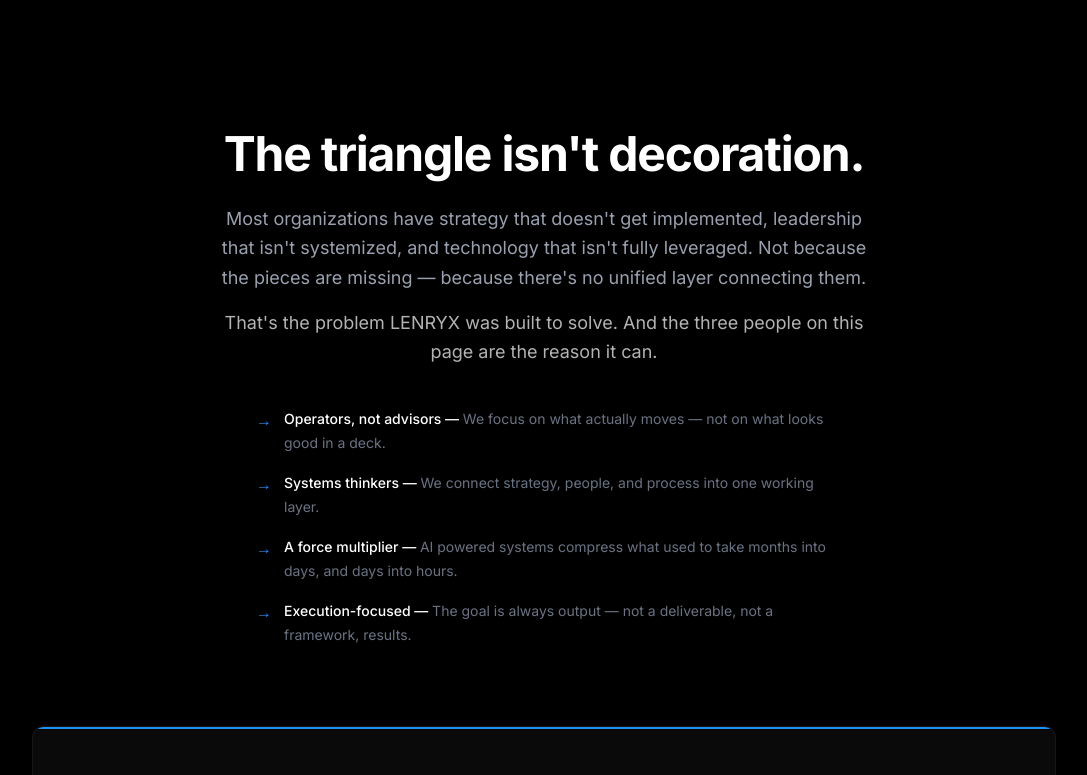
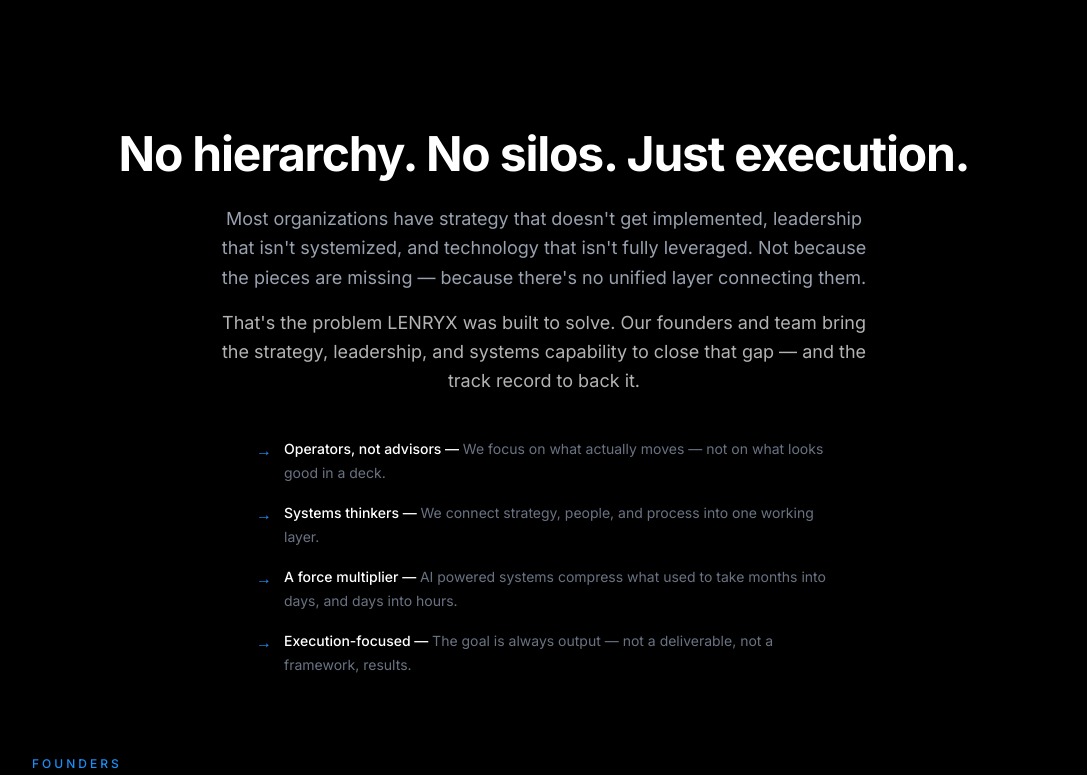
Before and after one commit to jaxson-agent/lenryx-site, a Next.js app: page /team in a window 1280 px wide. Shown: the part 447-1222 px from the top of the page, without its empty margins (96-1183 px from the left). Built offline with nearby package versions, Linux system fonts and the light colour scheme.

Commit message:
feat: headline #4, founders label, better team copy, model scroll fade hint

```diff
--- a/src/app/page.tsx
+++ b/src/app/page.tsx
@@ -314,8 +314,9 @@ export default function Home() {
           {/* The Model — horizontally scrollable strip */}
           <div className="mt-14 pt-10 border-t border-white/5">
             <p className="text-[#1B8EF8] text-xs font-medium tracking-[0.25em] uppercase mb-8">The Model</p>
-            <div className="overflow-x-auto pb-3 -mx-2 px-2 scrollbar-thin-blue">
-              <div className="flex items-center min-w-max">
+            {/* Overflow visible on right to hint scrollability */}
+            <div className="overflow-x-auto pb-3 scrollbar-thin-blue" style={{maskImage: "linear-gradient(to right, black 85%, transparent 100%)", WebkitMaskImage: "linear-gradient(to right, black 85%, transparent 100%)"}}>
+              <div className="flex items-center min-w-max pr-16">
                 {[
                   { label: "Intelligence", sub: "What you know" },
                   { label: "Strategy", sub: "What to do" },
--- a/src/app/team/page.tsx
+++ b/src/app/team/page.tsx
@@ -76,13 +76,13 @@ export default function TeamPage() {
             </div>
 
             <h1 className="text-4xl md:text-5xl font-bold text-white mt-2 mb-5 tracking-tight leading-tight">
-              The triangle isn&apos;t decoration.
+              No hierarchy. No silos. Just execution.
             </h1>
             <p className="text-gray-400 text-lg max-w-2xl mx-auto leading-relaxed mb-4">
               Most organizations have strategy that doesn&apos;t get implemented, leadership that isn&apos;t systemized, and technology that isn&apos;t fully leveraged. Not because the pieces are missing — because there&apos;s no unified layer connecting them.
             </p>
             <p className="text-white/70 text-lg max-w-2xl mx-auto leading-relaxed mb-10">
-              That&apos;s the problem LENRYX was built to solve. And the three people on this page are the reason it can.
+              That&apos;s the problem LENRYX was built to solve. Our founders and team bring the strategy, leadership, and systems capability to close that gap — and the track record to back it.
             </p>
             <ul className="space-y-4 max-w-xl mx-auto text-left">
               {[
@@ -104,6 +104,7 @@ export default function TeamPage() {
 
           {/* Team cards — full detail */}
           <div className="space-y-8">
+            <p className="text-[#1B8EF8] text-xs font-medium tracking-[0.25em] uppercase mb-2">Founders</p>
             {team.map((m, i) => (
               <div key={m.name} className="group bg-[#0A0A0A] rounded-xl border border-white/5 hover:border-[#1B8EF8]/20 transition-all duration-300 overflow-hidden">
                 <div className="h-0.5 bg-[#1B8EF8]" />
```
